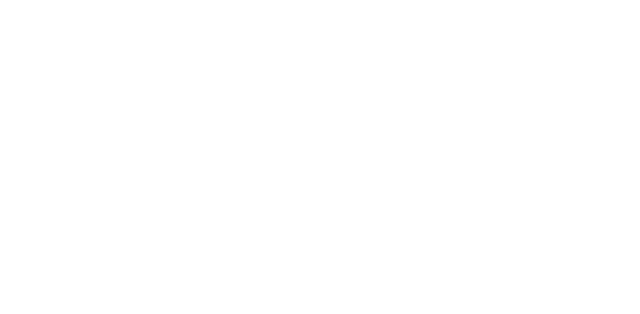
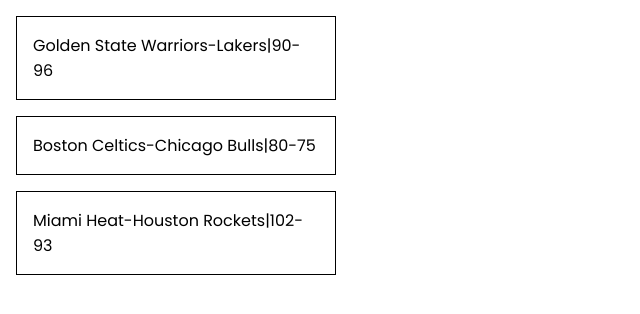
Before and after one commit to nicolacaddeo/php-snacks-b1, a PHP site: page / in a window 1280 px wide. Before the commit the part shown is empty. Shown: the top 314 px of the page, without its empty margins (0-640 px from the left). Run offline with PHP 8.4, Linux system fonts and the light colour scheme.

Commit message:
first snack completed

```diff
--- a/index.php
+++ b/index.php
@@ -1,5 +1,33 @@
 <?php
     # Snack 1
+    $matches = [
+        [
+            'homeTeam' => 'Golden State Warriors',
+            'visitingTeam' => 'Lakers',
+            'homeTeamPoints' => 90,
+            'visitingTeamPoints' => 96
+        ],
+        [
+            'homeTeam' => 'Boston Celtics',
+            'visitingTeam' => 'Chicago Bulls',
+            'homeTeamPoints' =>  80,
+            'visitingTeamPoints' => 75
+        ],
+        [
+            'homeTeam' => 'Miami Heat',
+            'visitingTeam' => 'Houston Rockets',
+            'homeTeamPoints' =>  102,
+            'visitingTeamPoints' => 93
+        ],
+    ];
+
+    for ($i = 0; $i < 3; $i++) {
+        echo '<div class="basketMatches">'.$matches[$i]['homeTeam'] .'-'. $matches[$i]['visitingTeam'] .'|'. $matches[$i]['homeTeamPoints'].'-'.$matches[$i]['visitingTeamPoints'].'</div>';
+    }
+
+    # ---------------------------------------
+
+    # Snack 2
 
 ?>
 
@@ -16,6 +44,8 @@
     <link rel="stylesheet" href="style/my_style.css">
 </head>
 <body>
+    <div class="container">
 
+    </div>
 </body>
 </html>
--- a/style/my_style.css
+++ b/style/my_style.css
@@ -7,3 +7,14 @@
 body {
     font-family: 'Poppins', sans-serif;
 }
+
+.container {
+    padding: 1rem;
+}
+
+.basketMatches {
+    padding: 1rem;
+    margin: 1rem;
+    border: 1px solid black;
+    width: 25%;
+}
```
